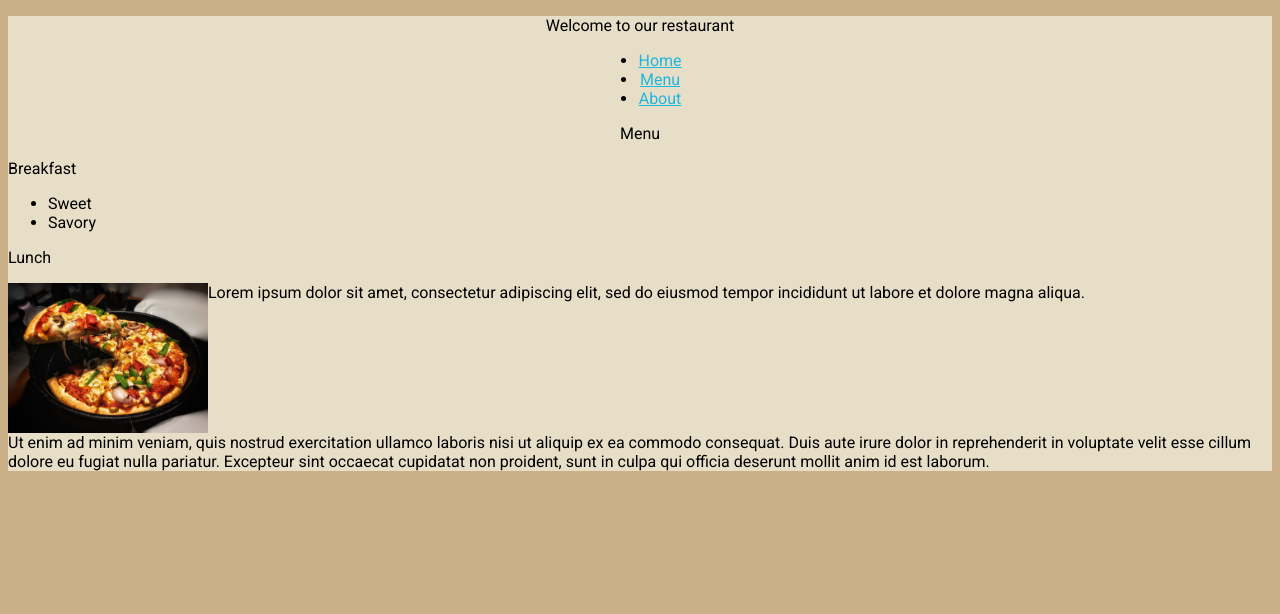
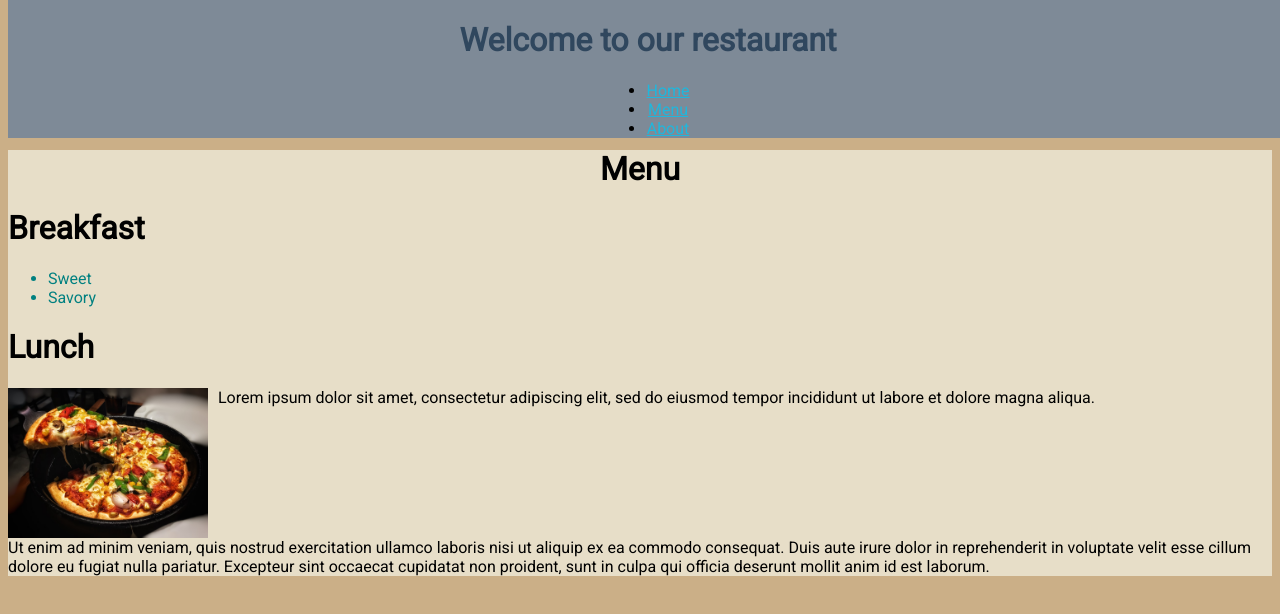
Before and after one commit to CyrusChan7/MT_exam, a plain HTML site: page midterm_exam/index.html in a window 1280 px wide. Drawn offline with Linux system fonts and the light colour scheme.

Commit message:
More classes added to be more specific

```diff
--- a/midterm_exam/css/stylesheet.css
+++ b/midterm_exam/css/stylesheet.css
@@ -1,10 +1,7 @@
-/* temp holder */
-
 
 * {
     font-family: 'Roboto', sans-serif, Arial, Helvetica;
 }
-
 
 a:link {
     color: rgb(31, 183, 221);
@@ -14,9 +11,13 @@ a:visited {
     color: silver;
 }
 
-
 img {
     float: left;
+    padding: 0px 10px 0px 0px;
+}
+
+h1.tealcolor + ul {
+    color: teal;
 }
 
 .clearfixhack {
@@ -24,7 +25,6 @@ img {
     clear: both;
     display: table;
 }
-
 
 .centeralign {
     text-align: center;
@@ -36,10 +36,24 @@ ul.centeralign {
     margin: 0 auto;
 }
 
+/* Non-textual elements */
 html {
     background-color: #cbaf87
 }
 
+/* Textual elements */
 body {
     background-color: #e7dec8
 }
+
+.navbar {
+    position: fixed;
+    top: 0px;
+    width: 100%;
+    z-index: 100;
+    background-color: #7e8a97;
+}
+
+.movedown {
+    margin-top: 150px;
+}
--- a/midterm_exam/index.html
+++ b/midterm_exam/index.html
@@ -14,26 +14,27 @@
     </head>
     <body>
 
-
-    <p class="centeralign">Welcome to our restaurant</p>
+    <div class="navbar">
+    <h1 class="centeralign" style="color:#30475e;">Welcome to our restaurant</h1>
 
     <ul class="centeralign">
         <li><a href="index.html">Home</a></li>
-        <li><a href="https://www.youtube.com/">Menu</a></li>
+        <li><a href="index.html#menu">Menu</a></li>
         <li><a href="misc/about.html">About</a></li>
     </ul>
+    </div>
 
 
-    <p class="centeralign">Menu</p>
+    <h1 id="menu" class="centeralign movedown">Menu</h1>
 
-    <p>Breakfast</p>
+    <h1 class="tealcolor">Breakfast</h1>
 
     <ul>
         <li>Sweet</li>
         <li>Savory</li>
     </ul>
 
-    <p>Lunch</p>
+    <h1>Lunch</h1>
     <img src="images/pizza.jpg" alt="Picture of pizza" width="200" height="150">
 
     <p>Lorem ipsum dolor sit amet, consectetur adipiscing elit, sed do eiusmod tempor incididunt ut labore et dolore magna aliqua.</p>
```
Also changed, not shown: midterm_exam/misc/about.html (+5 -4 lines).
